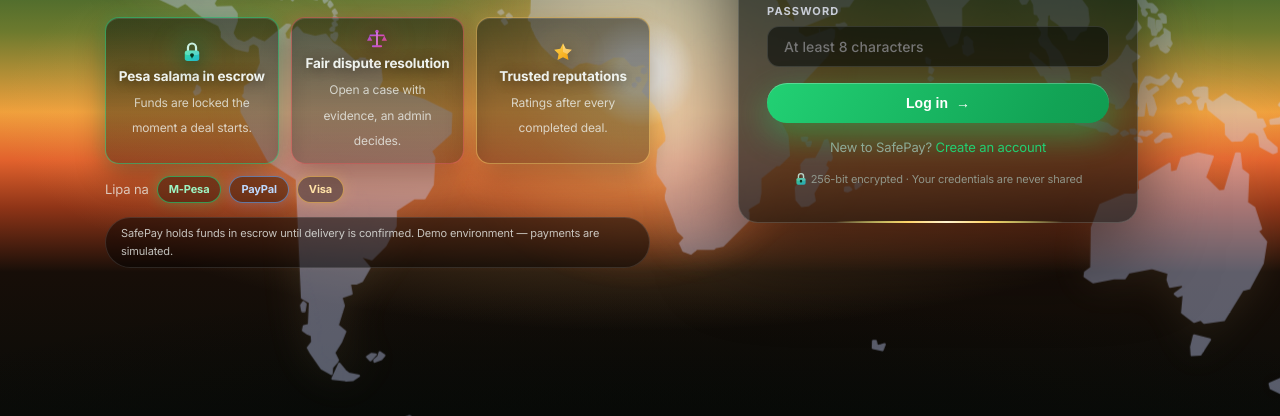
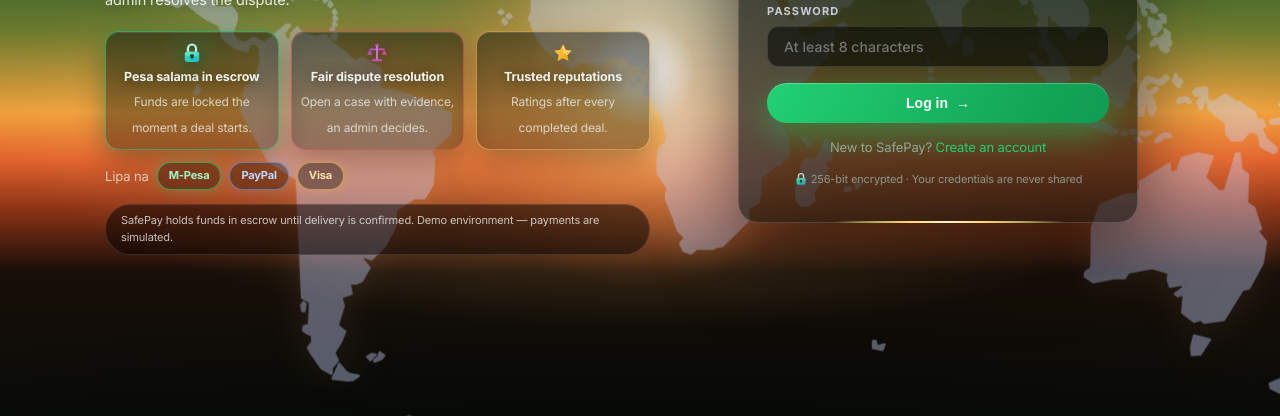
Before and after one commit to BlackWeasel0711/Escrow_project, a plain HTML site: page web/index.html in a window 1280 px wide. Shown: the part 384-800 px from the top of the page. Drawn offline with Linux system fonts and the light colour scheme.

Commit message:
Promise cards: parallel rows — top-aligned content, single-line titles

```diff
--- a/web/styles.css
+++ b/web/styles.css
@@ -214,9 +214,9 @@ body.auth-mode .view { max-width: none; margin: 0; padding: 0; display: block; m
 /* each promise is an outlined card — its line glows in its flag color */
 .auth-features li {
   display: flex; flex-direction: column; gap: 3px;
-  align-items: center; justify-content: center; text-align: center;
+  align-items: center; justify-content: flex-start; text-align: center;
   flex: 1 1 0; min-width: 0;
-  padding: 10px 10px;
+  padding: 10px 8px;
   border: 1px solid rgba(255,255,255,.22);
   border-radius: 14px;
   background: linear-gradient(180deg, rgba(6,10,7,.48), rgba(6,10,7,.34));
@@ -235,7 +235,7 @@ body.auth-mode .view { max-width: none; margin: 0; padding: 0; display: block; m
 .auth-features li:nth-child(3) .af-ic .ico { filter: drop-shadow(0 0 14px rgba(255,205,105,.85)) drop-shadow(0 3px 8px rgba(0,0,0,.55)); }
 .auth-features li { transition: transform .2s; }
 .auth-features li:hover { transform: translateY(-2px); }
-.auth-features strong { display: block; font-size: 13.5px; font-weight: 660; letter-spacing: -.01em; text-shadow: 0 1px 12px rgba(0,0,0,.5); margin-bottom: 1px; }
+.auth-features strong { display: block; font-size: 12.5px; font-weight: 660; letter-spacing: -.01em; white-space: nowrap; text-shadow: 0 1px 12px rgba(0,0,0,.5); margin-bottom: 1px; }
 .auth-features em { font-style: normal; color: rgba(238,242,238,.78); font-size: 12px; line-height: 1.35; }
 
 .auth-pay { display: flex; align-items: center; gap: 8px; flex-wrap: wrap; justify-content: center; color: rgba(238,242,238,.75); font-size: 13px; }
```
